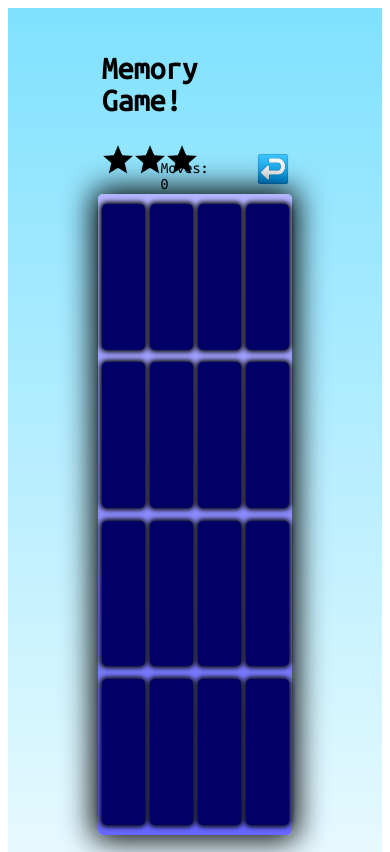
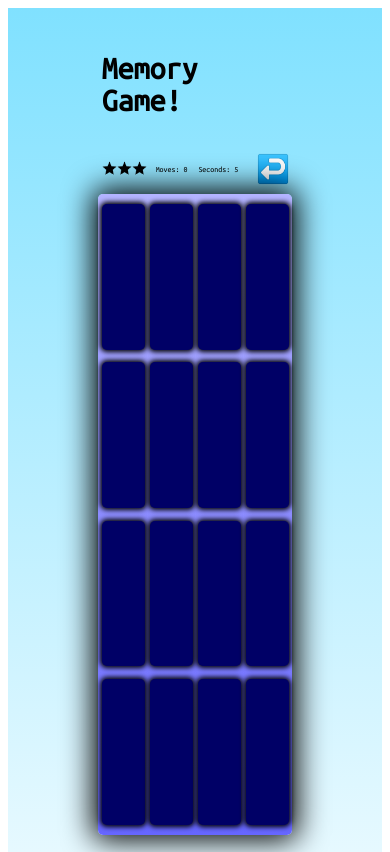
Before and after one commit to cjenaro/MemoryGame, a plain HTML site: page index.html in a window 390 px wide. Drawn offline with Linux system fonts and the light colour scheme.

Commit message:
final changes

```diff
--- a/css/master.css
+++ b/css/master.css
@@ -1,4 +1,21 @@
 html, body { height: 100%; }
+
+@media screen and (max-width: 800px) {
+  p {
+    font-size: 12px;
+  }
+}
+
+@media screen and (max-width: 400px) {
+  p {
+    font-size: 8px;
+  }
+}
+
+img {
+  max-width: 100%;
+  max-height: 100%;
+}
 
 body {
   display: flex;
@@ -100,7 +117,7 @@ body {
 .restart {
   display: flex;
   height: 100%;
-  width: 50%;
+  min-width: 25%;
   align-items: center;
   justify-content: flex-end;
 }
@@ -116,15 +133,26 @@ body {
 .stars {
   display: flex;
   flex-direction: row;
-  align-items: flex-start;
-  min-width: 50%;
+  justify-content: flex-start;
+  align-items: center;
+  min-width: 25%;
+}
+
+.timer {
+  display: flex;
+  flex-direction: row;
+  align-items: center;
+  justify-content: center;
+  min-width: 25%;
+  font-family: 'Ubuntu Mono';
 }
 
 .moves {
   display: flex;
   flex-direction: row;
-  align-items: flex-start;
-  min-width: 50%;
+  align-items: center;
+  justify-content: center;
+  min-width: 25%;
   font-family: 'Ubuntu Mono';
 }
 
@@ -181,14 +209,27 @@ body {
 
 .game-finished {
   display: flex;
-  flex-direction: row;
+  flex-direction: column;
   width: 100%;
   height: 20%;
   font-family: 'Ubuntu Mono';
   align-items: center;
   justify-content: center;
-  font-size: 30px;
+  font-size: 100%;
   font-weight: bold;
+}
+
+.play-again {
+  min-height: 30%;
+  background-color: #80e1ff;
+  border-radius: 5px;
+  font-family: 'Ubuntu Mono';
+}
+
+.finished-text {
+  min-height: 70%;
+  width: 100%;
+  text-align: center;
 }
 
 .stars-finished {
--- a/index.html
+++ b/index.html
@@ -6,6 +6,7 @@
     <meta name="viewport" content="width=device-width, initial-scale=1.0">
     <link href='https://fonts.googleapis.com/css?family=Ubuntu Mono' rel='stylesheet'>
     <link rel="stylesheet" href="css/master.css">
+    <!-- <link rel="stylesheet" media="screen and (max-width: 800px)" href="css/master800.css" /> -->
   </head>
   <body>
 
@@ -24,15 +25,16 @@
         <!-- rating, moves and button -->
 
         <div class="accesories">
-          <div class="stars-moves">
-            <div id="stars-container" class="stars">
-              <img width="32px" height="32px" class="star" src="img/star.png" alt="stars">
-              <img width="32px" height="32px" class="star" src="img/star.png" alt="stars">
-              <img width="32px" height="32px" class="star" src="img/star.png" alt="stars">
+          <div id="stars-container" class="stars">
+            <img width="15px" height="15px" class="star" src="img/star.png" alt="stars">
+            <img width="15px" height="15px" class="star" src="img/star.png" alt="stars">
+            <img width="15px" height="15px" class="star" src="img/star.png" alt="stars">
             </div>
           <div class="moves">
             <p id="moves"></p>
           </div>
+          <div class="timer">
+            <p id="timer">Timer</p>
           </div>
           <div class="restart">
             <input class="restart-button" type="image" src="img/restart-button.png" />
@@ -56,7 +58,8 @@
             <span class="close">&times;</span>
           </div>
           <div class="game-finished">
-            <p></p>
+            <button class="play-again" onclick="resetGame()" type="button" name="button">Play again!</button>
+            <p class="finished-text"></p>
           </div>
         </div>
 
--- a/js/app.js
+++ b/js/app.js
@@ -6,16 +6,30 @@ let images = ['birthday-cake', 'christmas-tree', 'mother-christmas',
               'mother-christmas', 'deer', 'father-christmas', 'snowman',
               'wrapped-present', 'snowflake'];
 
+let resetButton = document.getElementsByClassName('restart-button')[0];
+
+resetButton.addEventListener('click', function(event) {
+  resetGame();
+})
+
 let currentCards = [];
 let documentFragment = document.createDocumentFragment();
 let intervalId;
 let count = 0;
 let moves = 0;
+let time = 0;
 let modal = document.getElementById('modalId');
 let close = document.getElementsByClassName('close')[0];
 close.addEventListener('click', function() {
   modal.style.display = 'none';
 });
+
+setInterval(function() {
+  time++;
+  document.getElementById('timer').innerText = 'Seconds: ' + time;
+}, 1000);
+
+
 
 shuffle(images);
 
@@ -54,7 +68,6 @@ function shuffle(a) {
 
 function flipCard(event) {
   var div = event.target;
-  showModalView();
   if (div.className == 'card')
   {
     updateMoves();
@@ -223,7 +236,8 @@ function showModalView() {
 
   let modalParagraph = document.getElementsByClassName('game-finished')[0];
 
-  modalParagraph.firstElementChild.innerText = 'Game finished in ' + moves + ' moves';
+  modalParagraph.getElementsByTagName('p')[0].innerText = 'Game finished in ' + moves +
+  ' moves and ' + (time/60) + ' minutes';
 
   modal.style.display = 'flex';
 }
@@ -236,3 +250,7 @@ function checkIfExistsAndRemove(modalContent)
     modalContent.removeChild(starsContainer);
   }
 }
+
+function resetGame() {
+  location.reload();
+}
```
